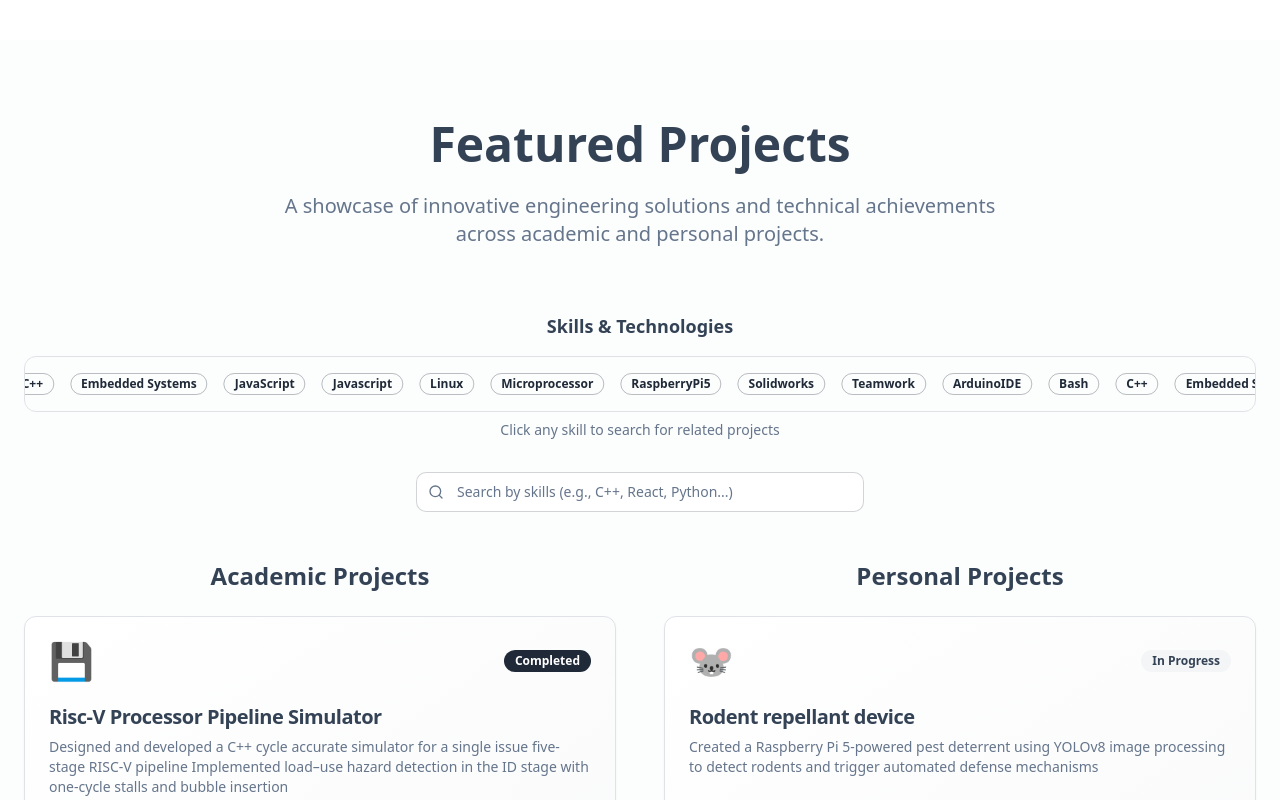
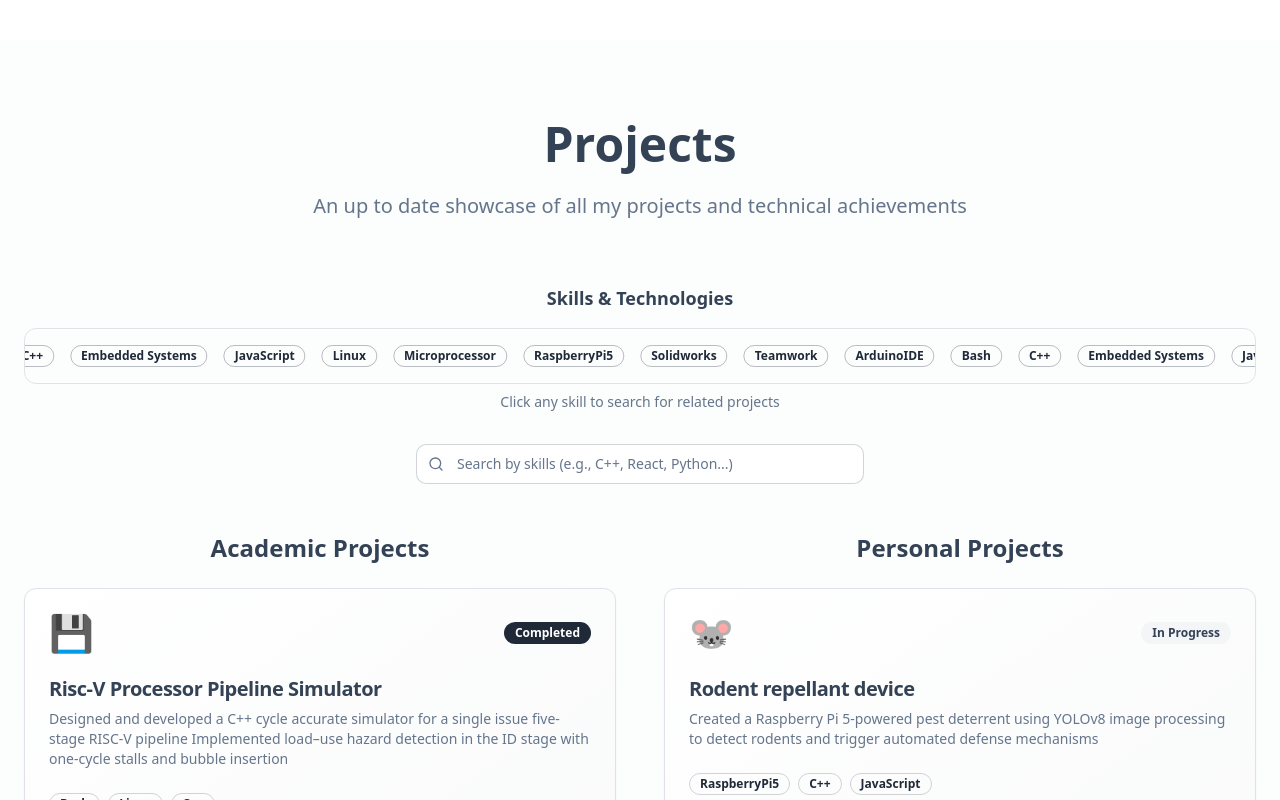
Before and after one commit to Isaiahmmking/Project-Portfolio, a React (Vite) app: page / in a window 1280 px wide. Shown: the part 1880-2680 px from the top of the page. Built offline with nearby package versions, Linux system fonts and the light colour scheme.

Commit message:
Update Projects section and standardize JavaScript tag
Updated the Projects section title and description. Standardized the "JavaScript" tag across all projects to ensure consistency.
-edited src/components/Projects.tsx
-edited src/data/projects.ts

```diff
--- a/src/components/Projects.tsx
+++ b/src/components/Projects.tsx
@@ -134,10 +134,10 @@ const Projects = () => {
       <div className="max-w-7xl mx-auto">
         <div className="text-center mb-16 animate-fade-in">
           <h2 className="text-4xl md:text-5xl font-bold mb-6 text-foreground">
-            Featured Projects
+            Projects
           </h2>
           <p className="text-xl text-muted-foreground max-w-3xl mx-auto">
-            A showcase of innovative engineering solutions and technical achievements across academic and personal projects.
+            An up to date showcase of all my projects and technical achievements
           </p>
         </div>
 
--- a/src/data/projects.ts
+++ b/src/data/projects.ts
@@ -39,7 +39,7 @@ export const extracurricularProjects: Project[] = [
   {
     title: "Rodent repellant device",
     description: "Created a Raspberry Pi 5-powered pest deterrent using YOLOv8 image processing to detect rodents and trigger automated defense mechanisms",
-    tags: ["RaspberryPi5", "C++", "Javascript"],
+    tags: ["RaspberryPi5", "C++", "JavaScript"],
     status: "In Progress",
     image: "🐭",
     category: "extracurricular",
```
